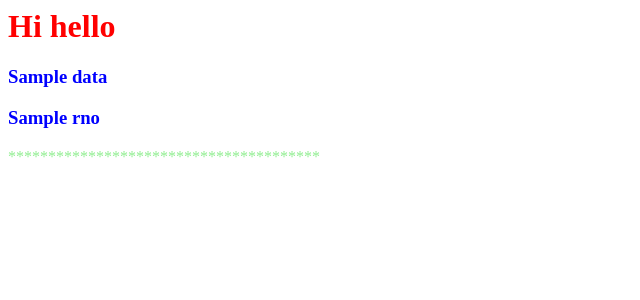
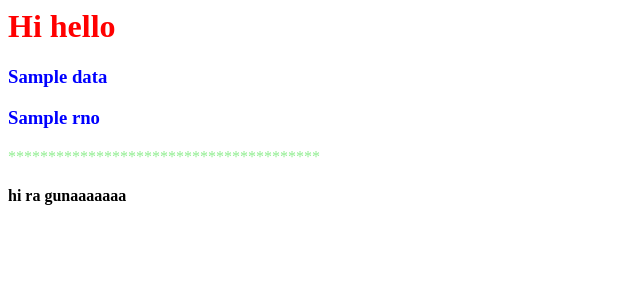
Before and after one commit to gunasekharbehara/jangog, a Django app: template hello/templates/index.html in a window 1280 px wide. Shown: the top 300 px of the page, without its empty margins (0-640 px from the left). Run offline with Django 5.2, Linux system fonts and the light colour scheme; the template is opened without the code that fills it: most values are stand-ins (such as "Sample title", 1, 10 or a date in 2020).

Commit message:
Update index.html

```diff
--- a/hello/templates/index.html
+++ b/hello/templates/index.html
@@ -21,7 +21,7 @@
 
 {% endfor %}
 
-
+<h4>hi ra gunaaaaaaa</h4>
 
 </body>
 </html>
```
